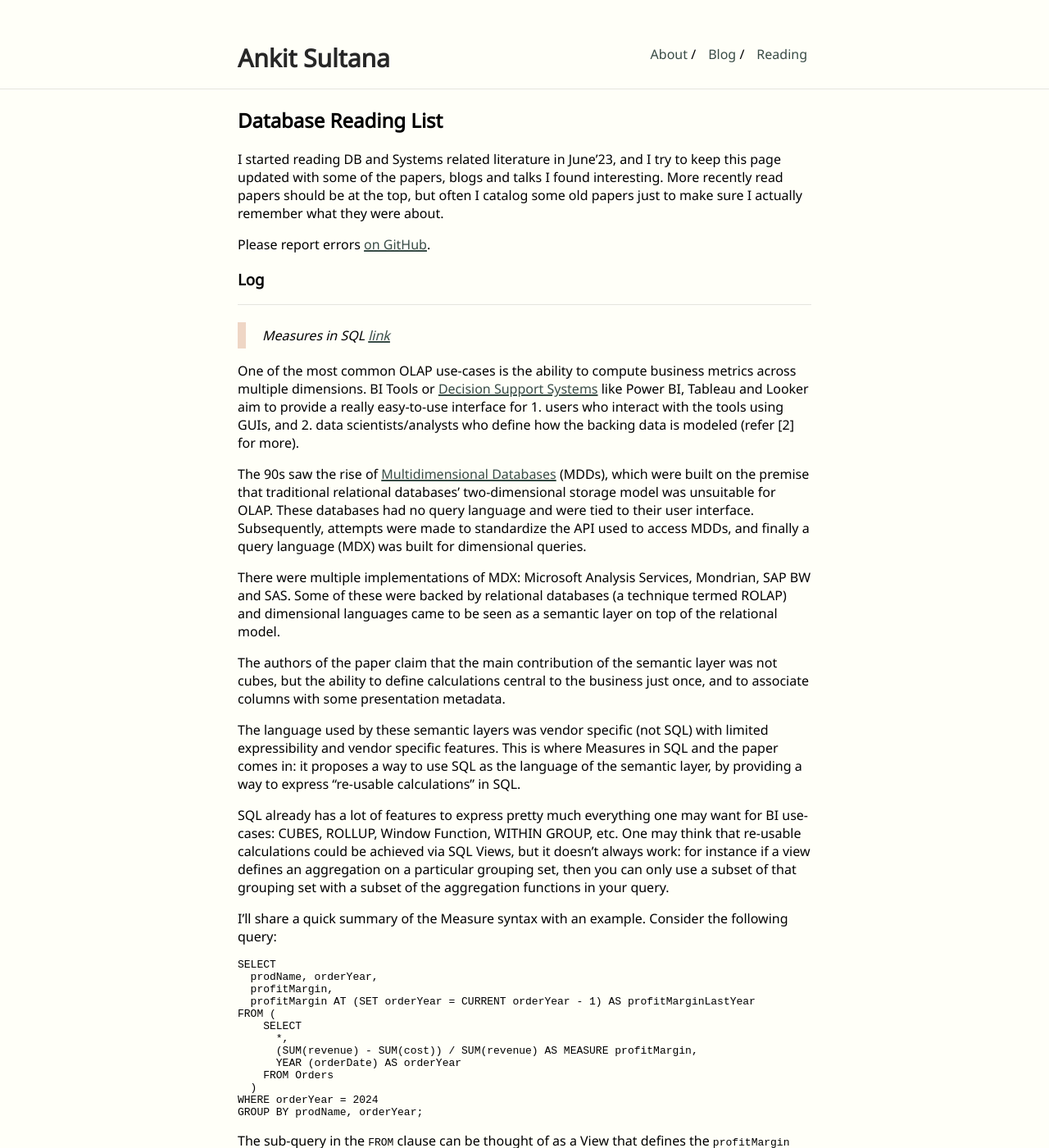
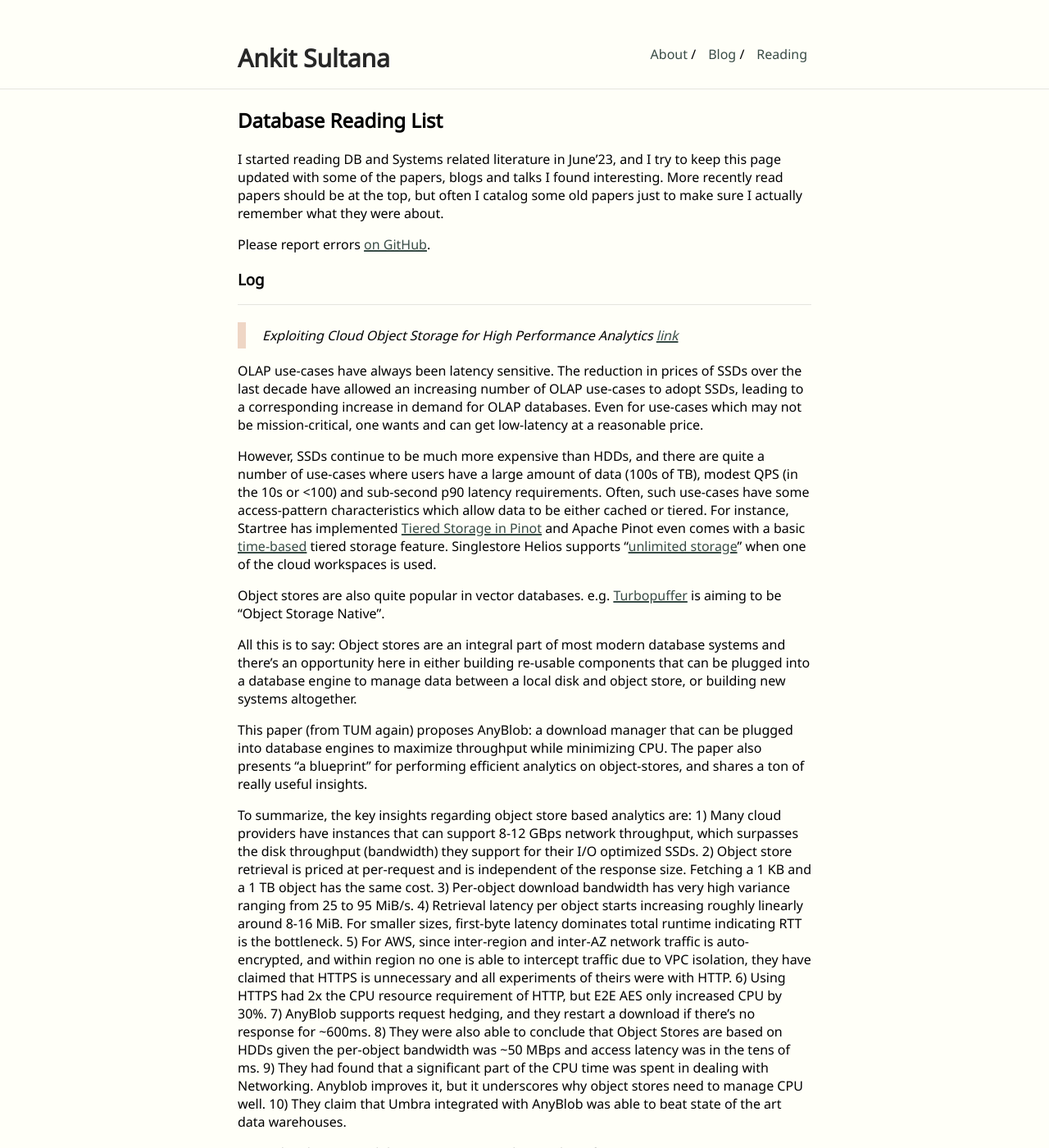
Before and after one commit to ankitsultana/ankitsultana.github.io, a Jekyll site: the page built from _posts/2023-09-19-reading-list.md, in a window 1280 px wide and 1400 px high. Shown: the whole window at 82% size. Built offline with Jekyll 4.4.1, drawn with Linux system fonts in a browser that asks for light colours; some of the changed text lies outside the part shown.

Commit message:
Add TUM Paper on Exploiting Object Storage for High Performance

```diff
--- a/_posts/2023-09-19-reading-list.md
+++ b/_posts/2023-09-19-reading-list.md
@@ -16,6 +16,58 @@ remember what they were about.
 Please report errors [on GitHub](https://github.com/ankitsultana/ankitsultana.github.io).
 
 ### Log
+
+---
+
+<div class="paper-desc">
+Exploiting Cloud Object Storage for High Performance Analytics
+ <a href="https://www.vldb.org/pvldb/vol16/p2769-durner.pdf">link</a>
+</div>
+
+OLAP use-cases have always been latency sensitive. The reduction in prices of SSDs over the last
+decade have allowed an increasing number of OLAP use-cases to adopt SSDs, leading to a corresponding increase
+in demand for OLAP databases. Even for use-cases which may not be mission-critical, one wants and can
+get low-latency at a reasonable price.
+
+However, SSDs continue to be much more expensive than HDDs, and there are quite a number of use-cases where
+users have a large amount of data (100s of TB), modest QPS (in the 10s or <100) and sub-second p90 latency requirements.
+Often, such use-cases have some access-pattern characteristics which allow data to be either cached or tiered. For instance,
+Startree has implemented [Tiered Storage in Pinot](https://www.youtube.com/watch?v=G8pVMnLmtok) and Apache
+Pinot even comes with a basic [time-based](https://docs.pinot.apache.org/v/release-0.11.0/operators/operating-pinot/tiered-storage)
+tiered storage feature. Singlestore Helios supports "[unlimited storage](https://docs.singlestore.com/cloud/manage-data/database-storage/)"
+when one of the cloud workspaces is used.
+
+Object stores are also quite popular in vector databases. e.g. [Turbopuffer](https://turbopuffer.com/blog/turbopuffer#:~:text=Apply%20for%20access-,turbopuffer%3A%20fast%20search%20on%20object%20storage,-July%2008%2C%202024) is aiming to be "Object Storage Native".
+
+All this is to say: Object stores are an integral part of most modern database systems and there's an opportunity here in
+either building re-usable components that can be plugged into a database engine to manage data between a local disk
+and object store, or building new systems altogether.
+
+This paper (from TUM again) proposes AnyBlob: a download manager that can be plugged into database engines to maximize
+throughput while minimizing CPU. The paper also presents "a blueprint" for performing efficient analytics on object-stores,
+and shares a ton of really useful insights.
+
+To summarize, the key insights regarding object store based analytics are: 1) Many cloud providers have instances that can
+support 8-12 GBps network throughput, which surpasses the disk throughput (bandwidth) they support for their I/O optimized SSDs.
+2) Object store retrieval is priced at per-request and is independent of the response size. Fetching a 1 KB and a 1 TB object
+has the same cost. 3) Per-object download bandwidth has very high variance ranging from 25 to 95 MiB/s. 4) Retrieval latency
+per object starts increasing roughly linearly around 8-16 MiB. For smaller sizes, first-byte latency dominates total runtime
+indicating RTT is the bottleneck. 5) For AWS, since inter-region and inter-AZ network traffic is auto-encrypted, and within
+region no one is able to intercept traffic due to VPC isolation, they have claimed that HTTPS is unnecessary and all experiments
+of theirs were with HTTP. 6) Using HTTPS had 2x the CPU resource requirement of HTTP, but E2E AES only increased CPU by 30%.
+7) AnyBlob supports request hedging, and they restart a download if there's no response for ~600ms. 8) They were also able
+to conclude that Object Stores are based on HDDs given the per-object bandwidth was ~50 MBps and access latency was in the
+tens of ms. 9) They had found that a significant part of the CPU time was spent in dealing with Networking. Anyblob improves
+it, but it underscores why object stores need to manage CPU well. 10) They claim that Umbra integrated with AnyBlob was
+able to beat state of the art data warehouses.
+
+Given the above, AnyBlob tries to maximize the number of concurrent requests (up to 256) to maximize throughput, while keeping the per-request
+size around 8-16 MiB. With this, they were able to achieve 9+ GBps of median bandwidth in AWS. As you would expect, AnyBlob
+uses io_uring to manage multiple connections per thread asynchronously. The paper has also described how they have integrated
+AnyBlob into Umbra and its Morsel based scheduler.
+
+Overall, I feel this is one of the best papers I have read in a while. Thanks to Andy Pavlo for resuming his
+[PVLDB Bot](https://x.com/pvldb?lang=en) which helped me discover this.
 
 ---
 
```
